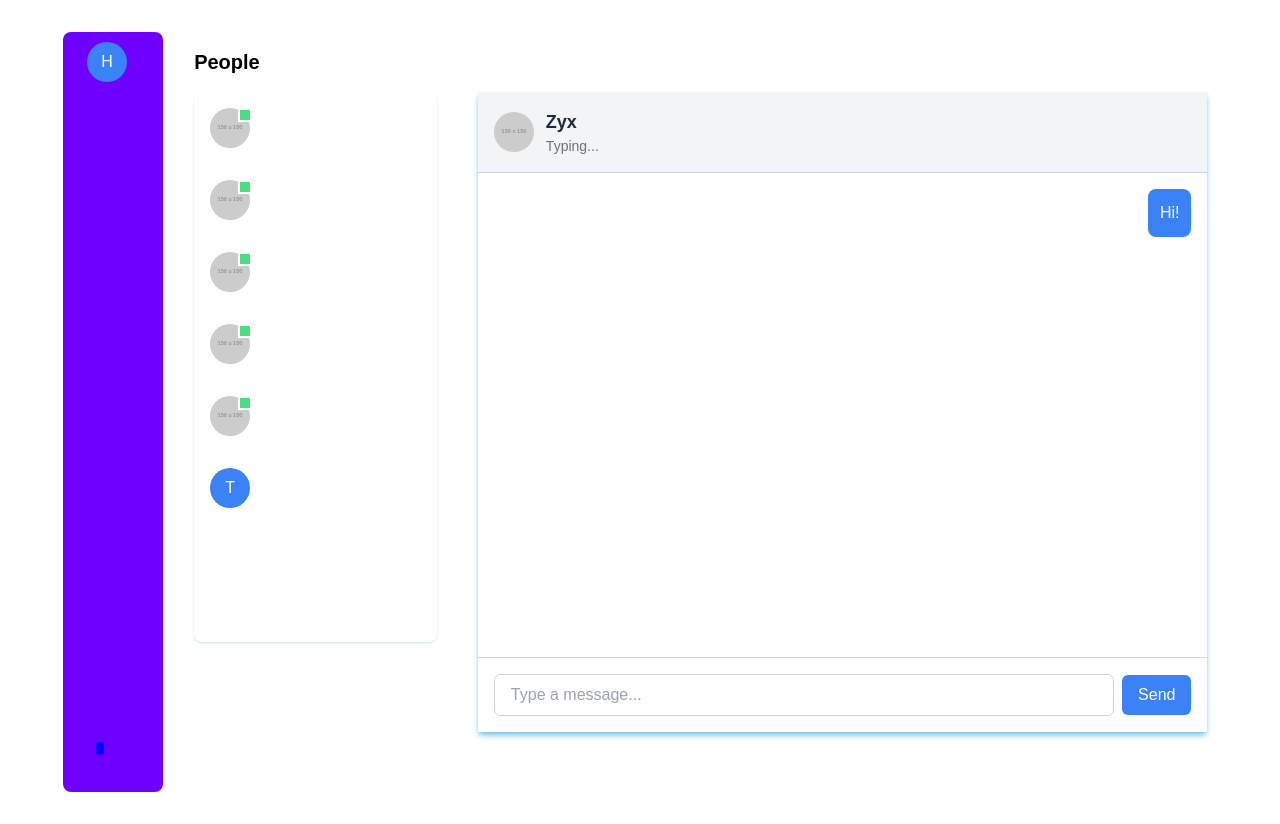
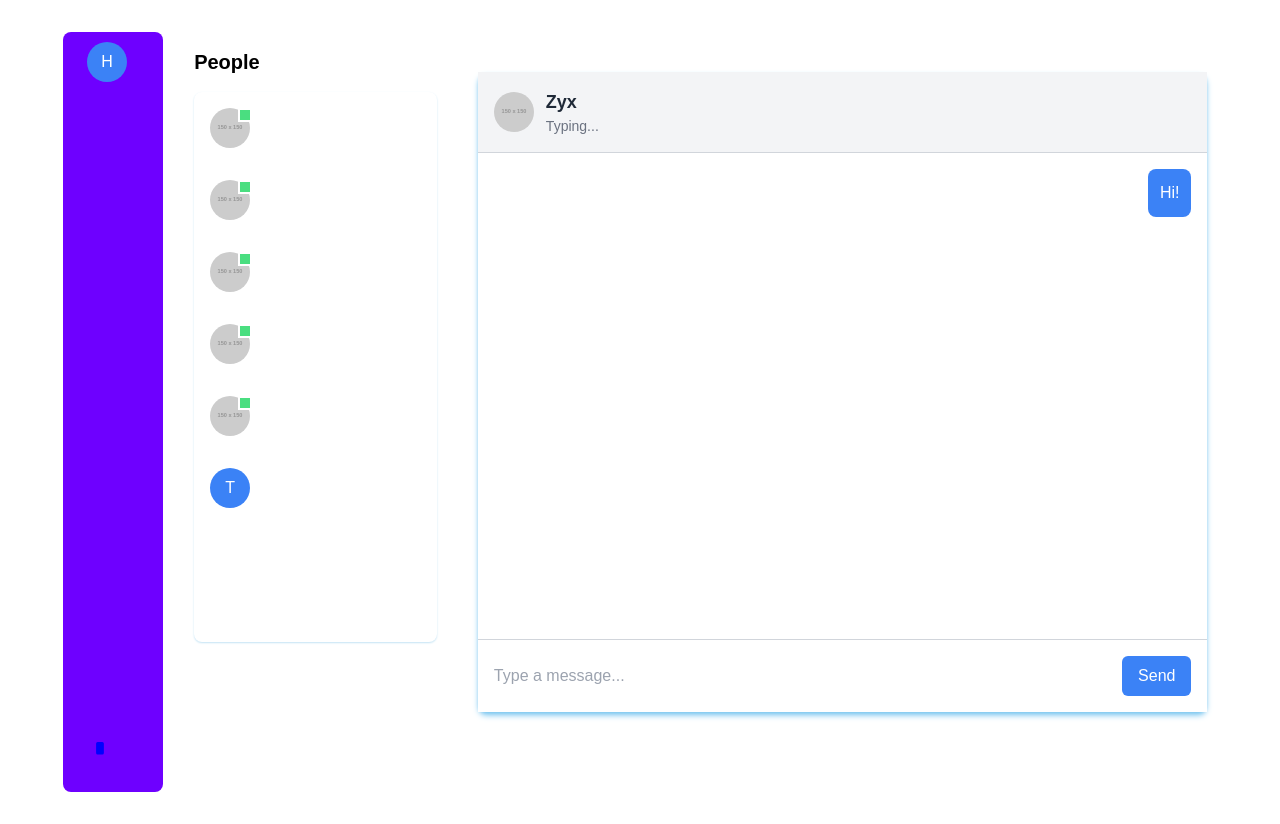
Before and after one commit to Ebtesham-21/clean-chat-client, a Next.js app: page / in a window 1280 px wide. Built offline with nearby package versions, Linux system fonts and the light colour scheme.

Commit message:
chat ui done

```diff
--- a/src/app/page.tsx
+++ b/src/app/page.tsx
@@ -14,7 +14,7 @@ export default function Home() {
               <div className="w-[30%] h-[95vh]    flex justify-center">
                   <Users/>
               </div>
-              <div className="w-[100%] h-[95vh] items-center flex justify-center">
+              <div className="w-[100%] h-[90vh] items-center flex justify-center">
                   <Chat/>
               </div>
 
--- a/src/app/ui/chat/index.tsx
+++ b/src/app/ui/chat/index.tsx
@@ -8,7 +8,7 @@ const Chat = () => {
   };
 
   return (
-    <div className='w-[90%] h-[80vh] bg-white shadow-md shadow-[#79c5ef] flex flex-col'>
+    <div className='w-[90%] h-[80vh] rounded-lg shadow-md shadow-[#79c5ef] flex flex-col'>
       {/* Header */}
       <div className='flex items-center p-4 bg-gray-100 border-b border-gray-300'>
         {user?.profileImage ? (
@@ -42,12 +42,12 @@ const Chat = () => {
       <div className='p-4 bg-white border-t border-gray-300'>
         <form className='flex items-center space-x-2'>
           <input
-            className='flex-1 border border-gray-300 rounded-md px-4 py-2 focus:outline-none focus:ring-2 focus:ring-blue-400'
+            className='flex-1 rounded-md focus:outline-none'
             placeholder='Type a message...'
           />
           <button
             type='submit'
-            className='px-4 py-2 bg-blue-500 text-white rounded-md hover:bg-blue-600'
+            className='ml-2 px-4 py-2 bg-blue-500 text-white rounded-md hover:bg-blue-600'
           >
             Send
           </button>
```
